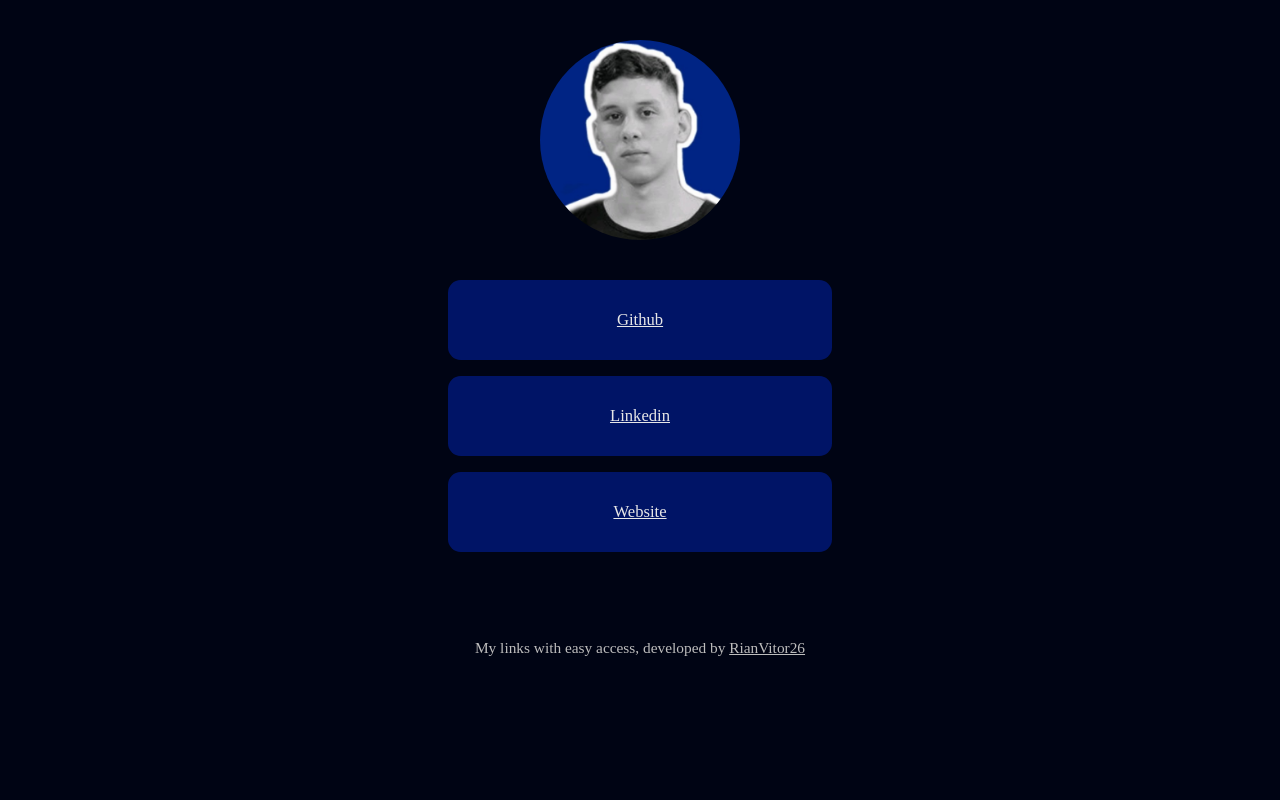
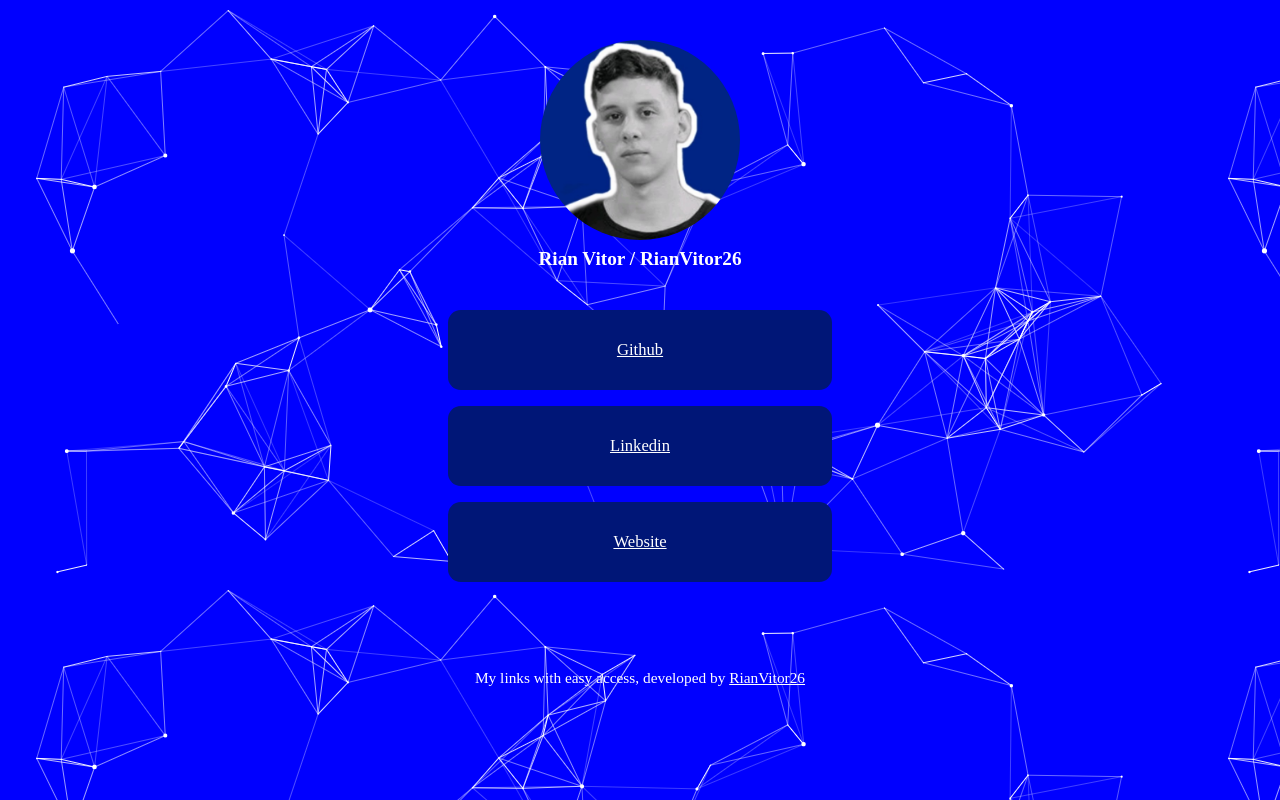
Before and after one commit to RianVitor26/RianVitor26-Links, a React (Vite) app in the folder links/: page / in a window 1280 px wide. Built offline with nearby package versions, Linux system fonts and the light colour scheme.

Commit message:
feat: adicionando meu nome  e o nome no github

```diff
--- a/links/src/components/Links/style.js
+++ b/links/src/components/Links/style.js
@@ -1,4 +1,14 @@
-import styled from 'styled-components'
+import styled, {keyframes} from 'styled-components'
+
+const slide = keyframes`
+from{
+    background-image: blue;
+}
+
+to{
+    background: red;
+}
+`
 
 export const Container = styled.div`
 width: 30%;
--- a/links/src/components/avatar/index.jsx
+++ b/links/src/components/avatar/index.jsx
@@ -4,7 +4,8 @@ import * as C from './style'
 export const Avatar = () => {
   return (
     <C.Container>
-      <C.Avatar></C.Avatar>
+      <C.Avatar />
+      <h2>Rian Vitor / RianVitor26</h2>
     </C.Container>
   )
 }
--- a/links/src/components/avatar/style.js
+++ b/links/src/components/avatar/style.js
@@ -1,10 +1,23 @@
 import styled from 'styled-components'
+
+
 
 export const Container = styled.div`
 width: 100%;
 display: flex;
 justify-content: center;
+align-items: center;
 margin-top: 5vh;
+flex-direction: column;
+
+h2{
+    color: white;
+    margin-top: 1vh;
+    font-size: clamp(14px, 1.5vw, 100px);
+}
+
+
+
 `
 export const Avatar = styled.div`
 width: 200px;
--- a/links/src/styles/GlobalStyle.jsx
+++ b/links/src/styles/GlobalStyle.jsx
@@ -9,13 +9,13 @@ export const GlobalStyle = createGlobalStyle`
 
 :root{
     --body-bg: #000414;
-    --link-bg: #001466;
-    --link-hover: #0020a0;
-    --link-color: #e7e7e7;
-    --text-color: #bdbdbd;
+    --link-bg: #001677;
+    --link-hover: #001ea1;
+    --link-color: white;
+    --text-color: #ffffff;
 }
 
 body{
-    background: var(--body-bg);
+    background-image: url("computer.png");
 }
 `
```
Also changed, not shown: links/public/computer.png (added).
